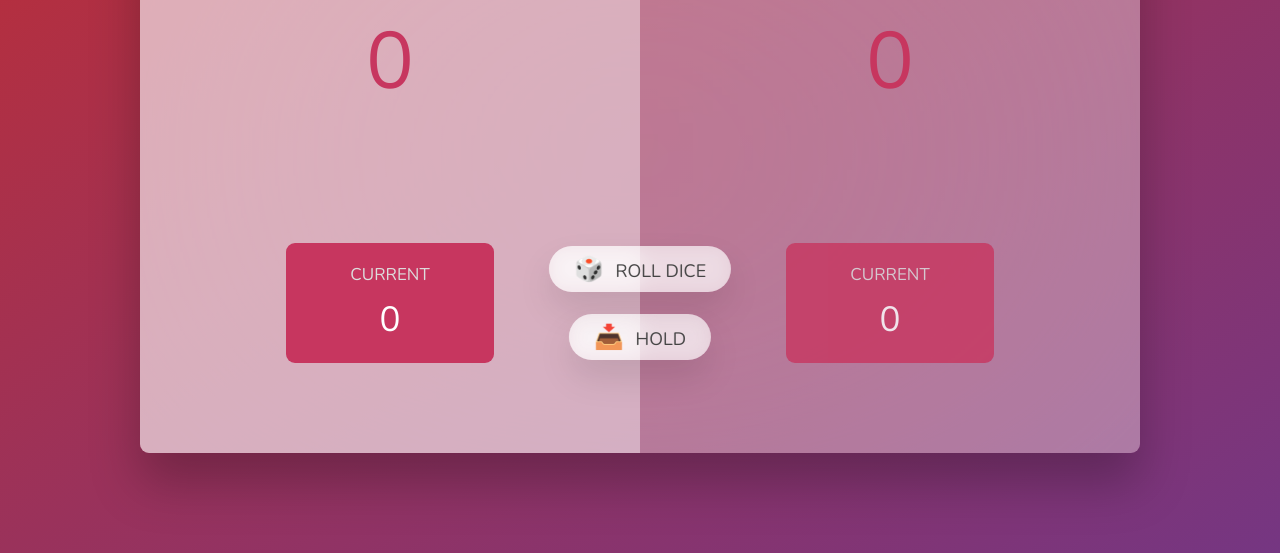
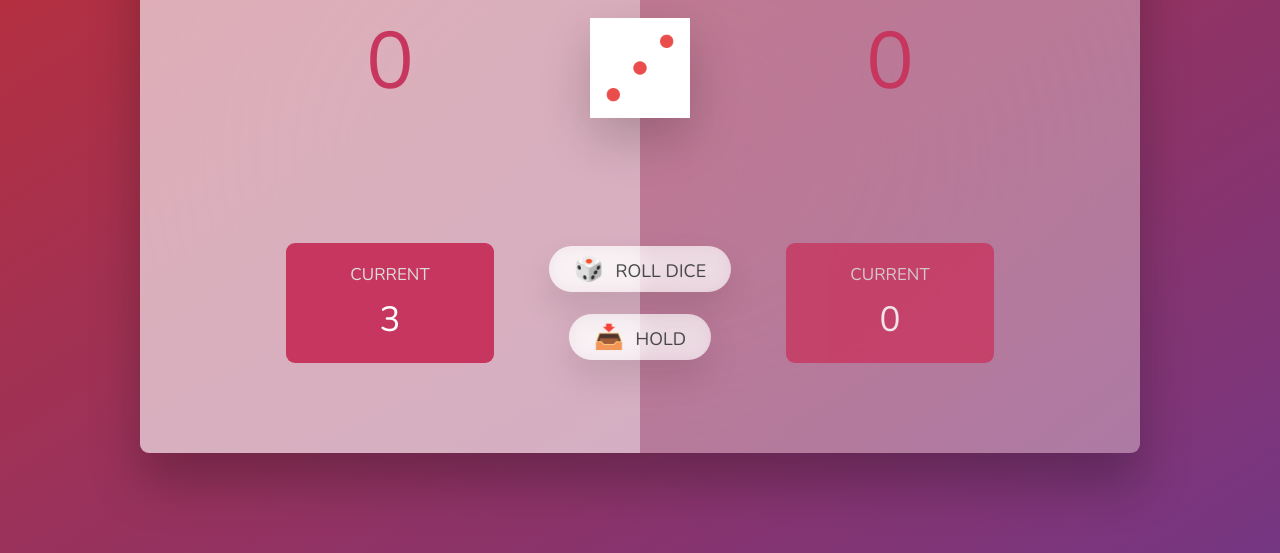
Before and after one commit to tuvir/js-lang, a plain HTML site: page 03-DOM-manipulation/pig-game/index.html in a window 1280 px wide. Both pictures are taken after a click on the button "🎲 ROLL DICE". Shown: the part 247-800 px from the top of the page. Drawn offline with nearby package versions, Linux system fonts and the light colour scheme.

Commit message:
feat: add display dice img function

```diff
--- a/03-DOM-manipulation/pig-game/index.html
+++ b/03-DOM-manipulation/pig-game/index.html
@@ -26,7 +26,7 @@
         </div>
       </section>
 
-      <img src="dices-img/dice-5.png" alt="Playing dice" class="dice" />
+      <img src="dices-img/dice-5.png" alt="Playing dice" class="dice hidden" />
       <button class="btn btn--new">🔄 New game</button>
       <button class="btn btn--roll">🎲 Roll dice</button>
       <button class="btn btn--hold">📥 Hold</button>
--- a/03-DOM-manipulation/pig-game/script.js
+++ b/03-DOM-manipulation/pig-game/script.js
@@ -4,7 +4,6 @@ let player1TotalScore = 0;
 let player2TotalScore = 0;
 let player1CurrentScore = 0;
 let player2CurrentScore = 0;
-let diceRoll = Math.trunc(Math.random() * 6) + 1;
 
 // Variables of score and dice elements
 const player1TotalScoreEl = document.querySelector('#score--0');
@@ -15,25 +14,22 @@ const diceEl = document.querySelector('.dice');
 
 player1TotalScoreEl.textContent = player1TotalScore;
 player2TotalScoreEl.textContent = player2TotalScore;
-player1CurrentScoreEl.textContent = player1CurrentScore;
 player2CurrentScoreEl.textContent = player2CurrentScore;
-diceEl.classList.add('hidden');
 
 // Event handlers
-document.querySelector('.btn--roll').addEventListener('click', rollDicePlayer1);
+document.querySelector('.btn--roll').addEventListener('click', rollDice);
 
-function rollDicePlayer1() {
+function rollDice() {
+  let diceRoll = Math.trunc(Math.random() * 6) + 1;
   displayDice(diceRoll);
-  while (1) {
-    if (diceRoll != 1) {
-      player1CurrentScore += diceRoll;
-      diceRoll = Math.trunc(Math.random() * 6) + 1;
-      displayDice(diceRoll);
-    } else {
-      player1CurrentScore = 0;
-      break;
-    }
+  if (diceRoll !== 1) {
+    player1CurrentScore += diceRoll;
+    player1CurrentScoreEl.textContent = player1CurrentScore;
+    // CHANGE LATER
   }
 }
 
-function displayDice(diceRoll) {}
+function displayDice(diceRoll) {
+  diceEl.classList.remove('hidden');
+  diceEl.src = `dices-img/dice-${diceRoll}.png`;
+}
```
